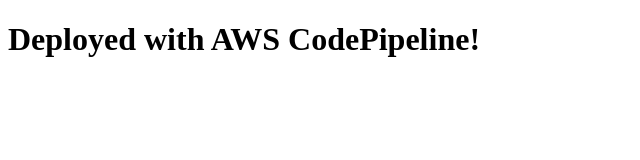
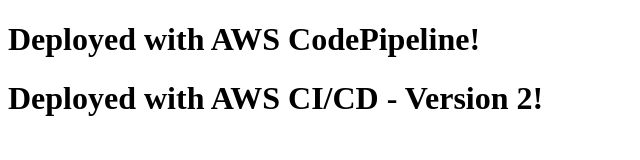
Before and after one commit to sumeetfield/aws-static-site, a plain HTML site: page index.html in a window 1280 px wide. Shown: the whole page, without its empty margins (0-640 px from the left). Drawn offline with Linux system fonts and the light colour scheme.

Commit message:
Update site content

```diff
--- a/index.html
+++ b/index.html
@@ -5,5 +5,6 @@
 </head>
 <body>
     <h1>Deployed with AWS CodePipeline!</h1>
+    <h1>Deployed with AWS CI/CD - Version 2!</h1>
 </body>
 </html>
```
